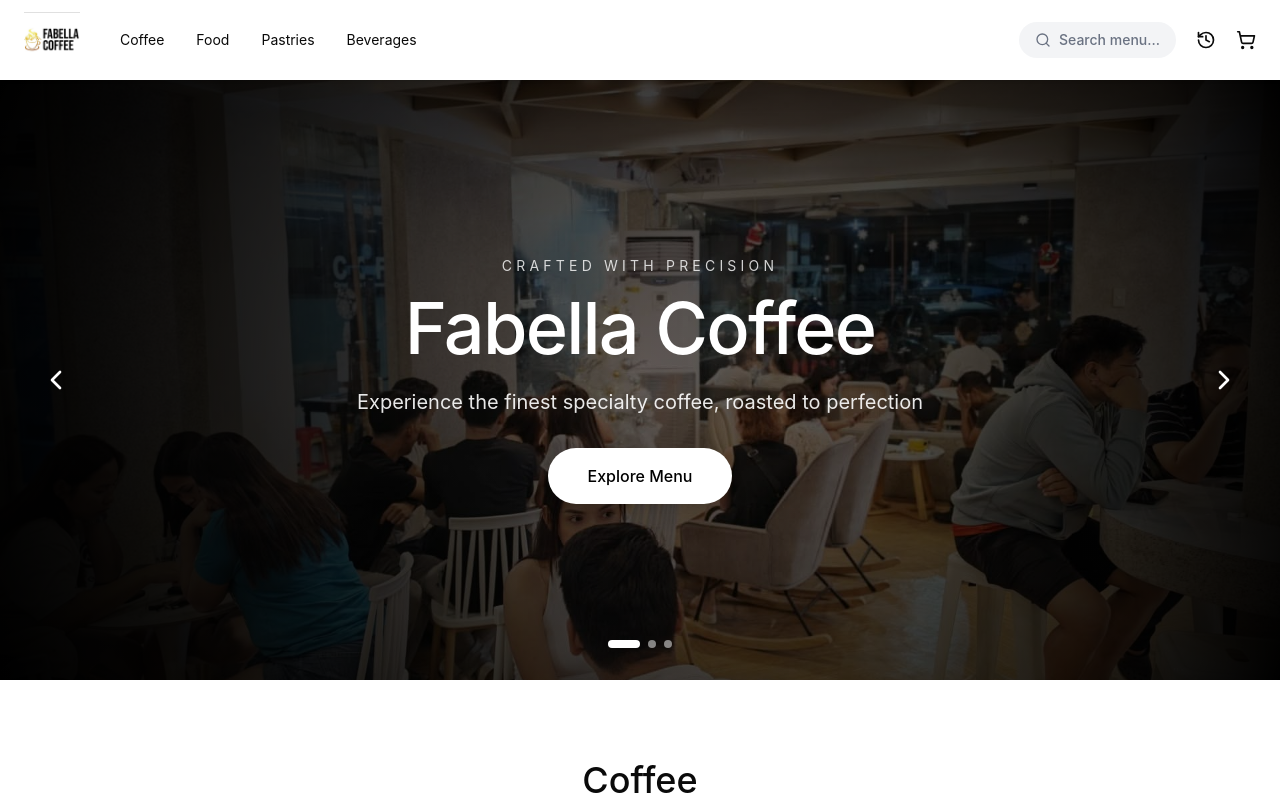
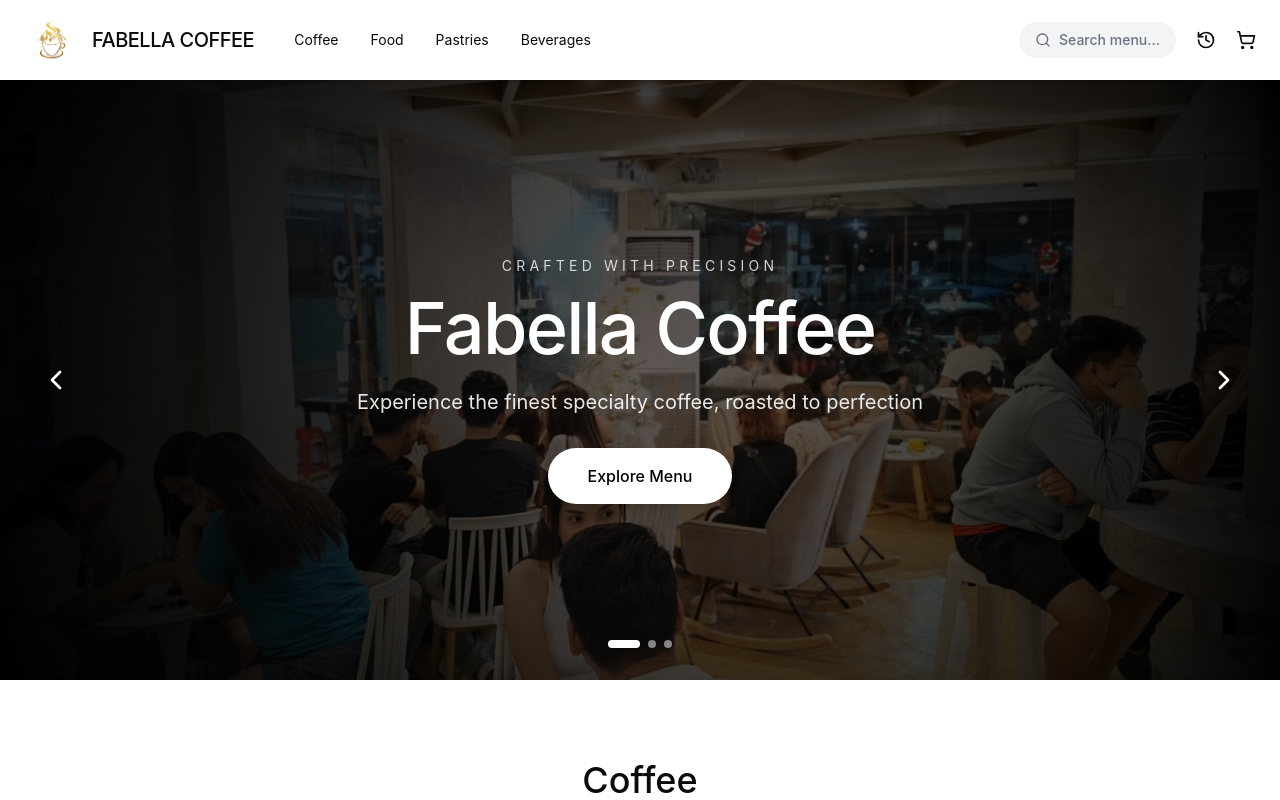
Before and after one commit to JayHyun-360/Fabellacoffeeecommercesystem, a React (Vite) app: page / in a window 1280 px wide. Shown: the top 800 px of the page. Built offline with nearby package versions, Linux system fonts and the light colour scheme.

Commit message:
Update files from Figma Make

```diff
--- a/src/app/components/Header.tsx
+++ b/src/app/components/Header.tsx
@@ -1,6 +1,6 @@
 import { ShoppingCart, Menu, X, Search, History } from 'lucide-react';
 import { useState } from 'react';
-import logoImg from '../../imports/682647092_1003572885576744_6281145652749970918_n.jpg';
+import logoImg from '../../imports/682349994_793900143580024_743914547050463231_n.png';
 
 interface HeaderProps {
   cartCount: number;
@@ -17,12 +17,13 @@ export function Header({ cartCount, onCartClick, onHistoryClick, onSearchClick }
       <div className="max-w-7xl mx-auto px-6 py-3 flex items-center justify-between">
         <div className="flex items-center gap-10">
           {/* Logo */}
-          <a href="#" className="flex items-center flex-shrink-0">
+          <a href="#" className="flex items-center gap-3 flex-shrink-0">
             <img
               src={logoImg}
               alt="Fabella Coffee"
-              className="h-14 w-auto object-contain"
+              className="h-14 w-14 object-contain"
             />
+            <span className="text-xl tracking-tight font-medium">FABELLA COFFEE</span>
           </a>
 
           <nav className="hidden md:flex gap-8">
```
Also changed, not shown: src/imports/682349994_793900143580024_743914547050463231_n.png (added).
